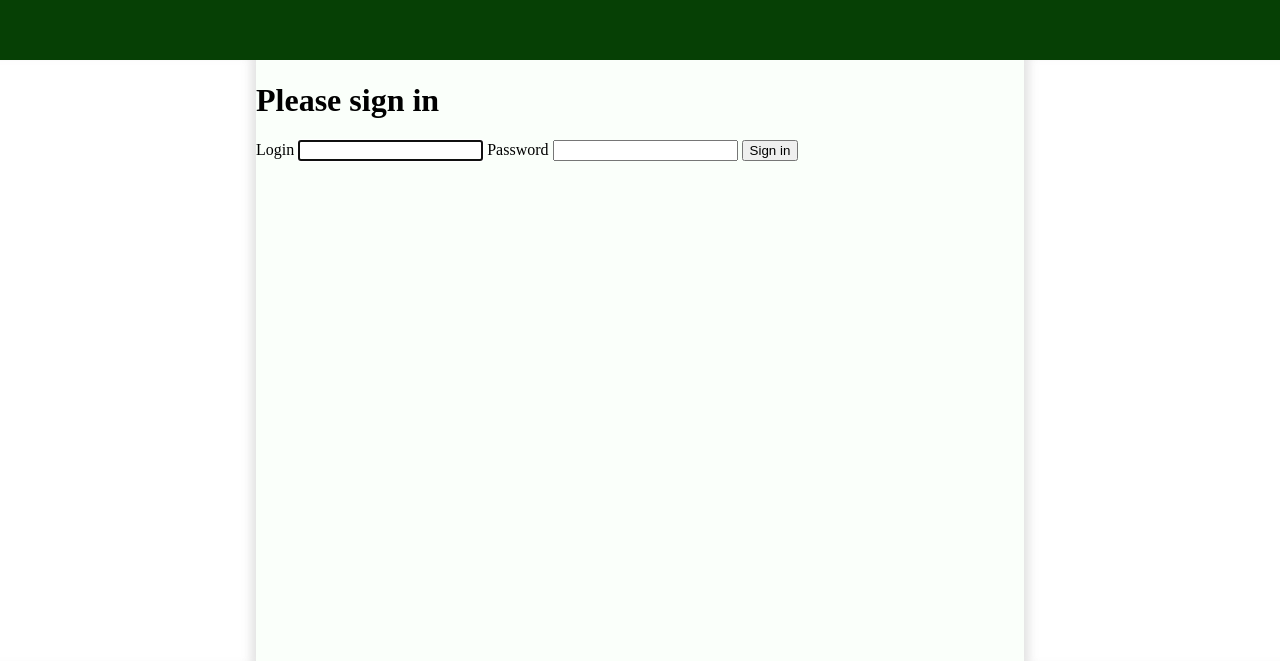
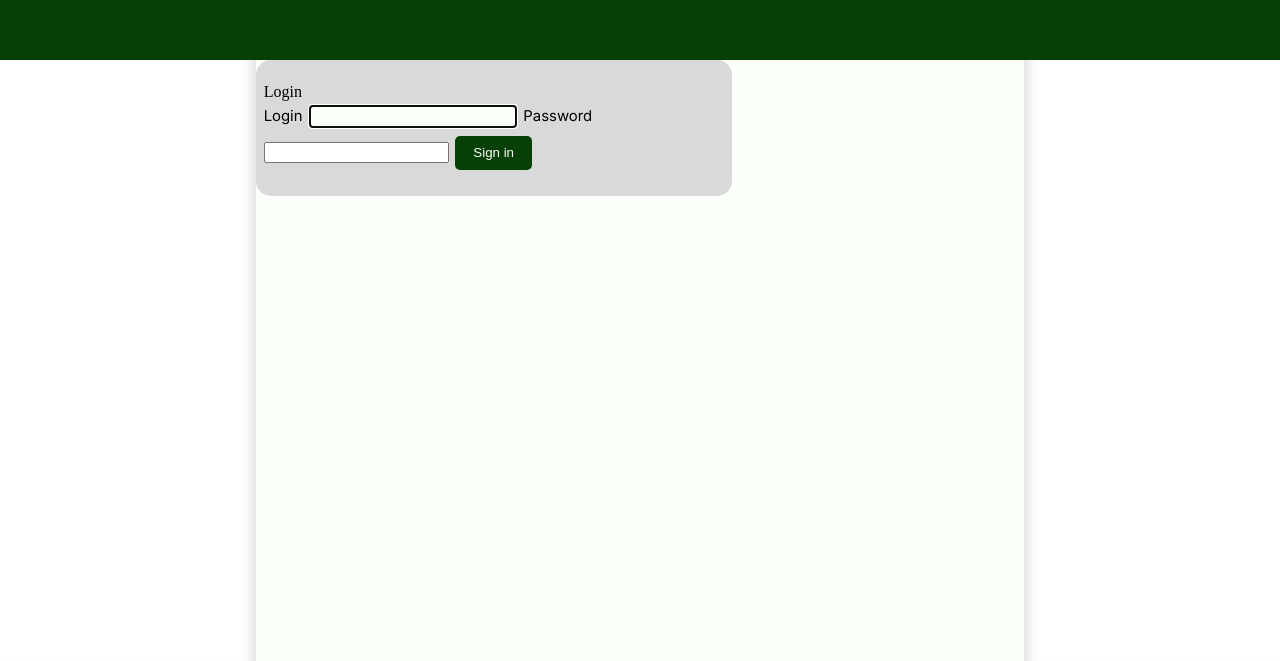
Before and after one commit to leoHerv/TechWebProjet, a Symfony app: template templates/MainTemplate/Security/login.html.twig in a window 1280 px wide. Shown: the part 90-751 px from the top of the page. Run offline with Twig, Linux system fonts and the light colour scheme; the template is opened without the code that fills it, so the values that code supplies are empty; some libraries are stand-ins or nearby versions.

Commit message:
Add css for login

```diff
--- a/public/css/Layouts/form.css
+++ b/public/css/Layouts/form.css
@@ -14,7 +14,7 @@
     justify-content: center;
 }
 
-input[type=button], input[type=submit], input[type=reset]{
+input[type=button], input[type=submit], input[type=reset], button{
     background-color: #064005;
     border: none;
     color: white;
@@ -43,3 +43,7 @@ label{
     font-style: normal;
     font-size: calc(0.6vw + 0.9vh);
 }
+
+.errorForm {
+    background-color: #F62626;
+}
--- a/templates/MainTemplate/Anonyme/signIn.html.twig
+++ b/templates/MainTemplate/Anonyme/signIn.html.twig
@@ -1,5 +1,9 @@
 {% extends 'Base/base.html.twig' %}
 
+{% block css %}
+    {{ parent() }}
+    <link rel="stylesheet" href="{{ asset('css/Layouts/form.css') }}" />
+{% endblock %}
 
 {% block body %}
     <p>signIn</p>
--- a/templates/MainTemplate/Security/login.html.twig
+++ b/templates/MainTemplate/Security/login.html.twig
@@ -1,42 +1,33 @@
 
 {% extends 'Base/base.html.twig' %}
 
-{% block title %}Log in!{% endblock %}
+{% block css %}
+    {{ parent() }}
+    <link rel="stylesheet" href="{{ asset('css/Layouts/form.css') }}" />
+{% endblock %}
 
 {% block body %}
+    <div class="form">
         <form method="post">
             {% if error %}
-            <div class="alert alert-danger">{{ error.messageKey|trans(error.messageData, 'security') }}</div>
+                <p class="errorForm">Votre login ou votre mot de passe n'est pas bon.</p>
             {% endif %}
 
-        {% if app.user %}
-            <div class="mb-3">
-                You are logged in as {{ app.user.userIdentifier }}, <a href="{{ path('security_logout') }}">Logout</a>
-            </div>
-        {% endif %}
+            <p>Login</p>
+            <label for="inputLogin">Login</label>
+            <label>
+                <input type="text" value="{{ last_username }}" name="login" autocomplete="username" required autofocus>
+            </label>
+            <label for="inputPassword">Password</label>
+            <label>
+                <input type="password" name="password"  autocomplete="current-password" required>
+            </label>
 
-        <h1 class="h3 mb-3 font-weight-normal">Please sign in</h1>
-        <label for="inputLogin">Login</label>
-        <input type="text" value="{{ last_username }}" name="login" id="inputLogin" class="form-control" autocomplete="username" required autofocus>
-        <label for="inputPassword">Password</label>
-        <input type="password" name="password" id="inputPassword" class="form-control" autocomplete="current-password" required>
+            <input type="hidden" name="_csrf_token" value="{{ csrf_token('authenticate') }}">
 
-        <input type="hidden" name="_csrf_token"
-               value="{{ csrf_token('authenticate') }}"
-        >
-
-        {#
-        Uncomment this section and add a remember_me option below your firewall to activate remember me functionality.
-        See https://symfony.com/doc/current/security/remember_me.html
-        <div class="checkbox mb-3">
-            <label>
-                <input type="checkbox" name="_remember_me"> Remember me
-            </label>
-        </div>
-        #}
-
-        <button class="btn btn-lg btn-primary" type="submit">
+            <button type="submit">
                 Sign in
             </button>
         </form>
+    </div>
 {% endblock %}
```
Also changed, not shown: templates/MainTemplate/Anonyme/accueil.html.twig (+5 -20 lines), templates/MainTemplate/Anonyme/login.html.twig (deleted, +0 -7 lines). Lines whose indentation alone changed are shown as unchanged.
